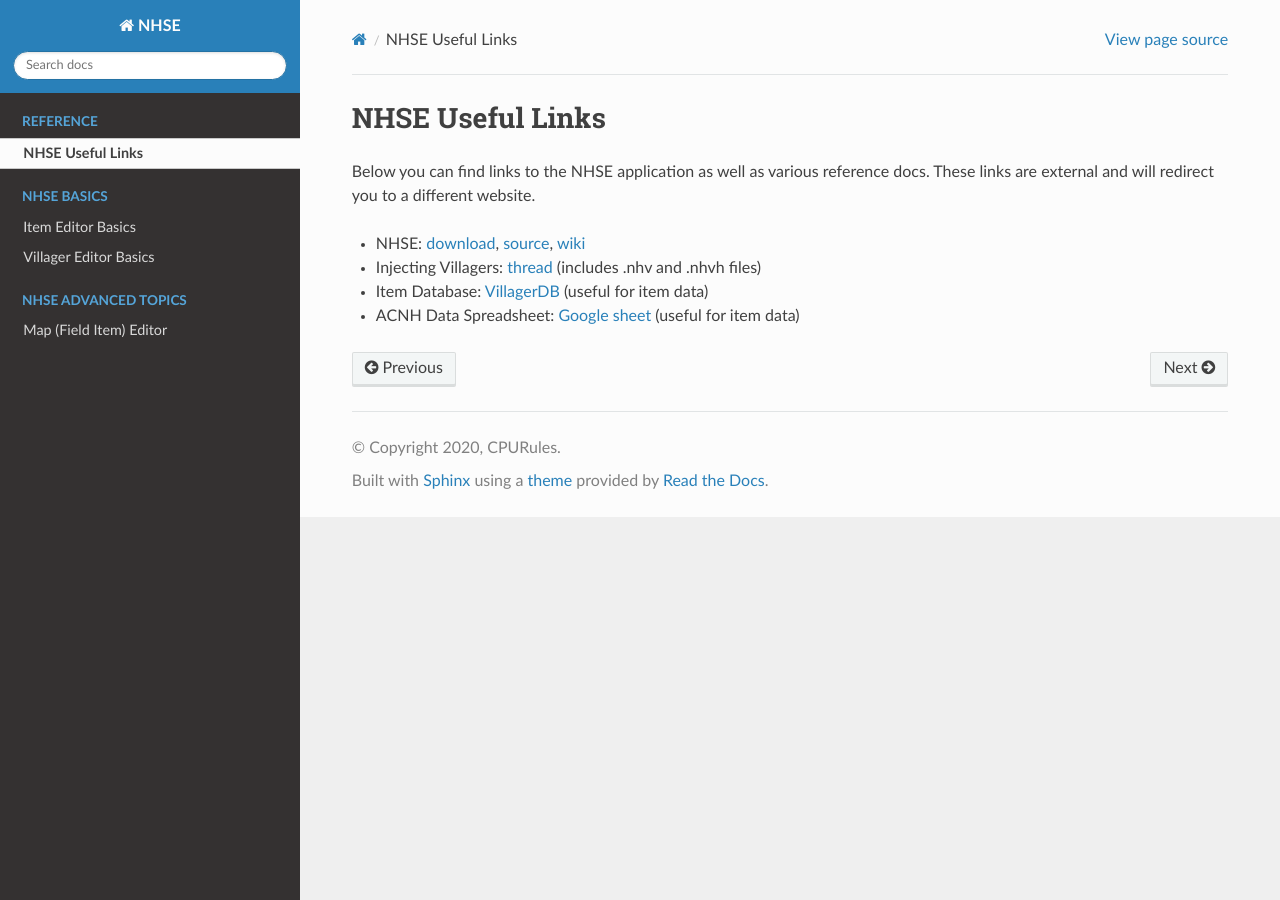
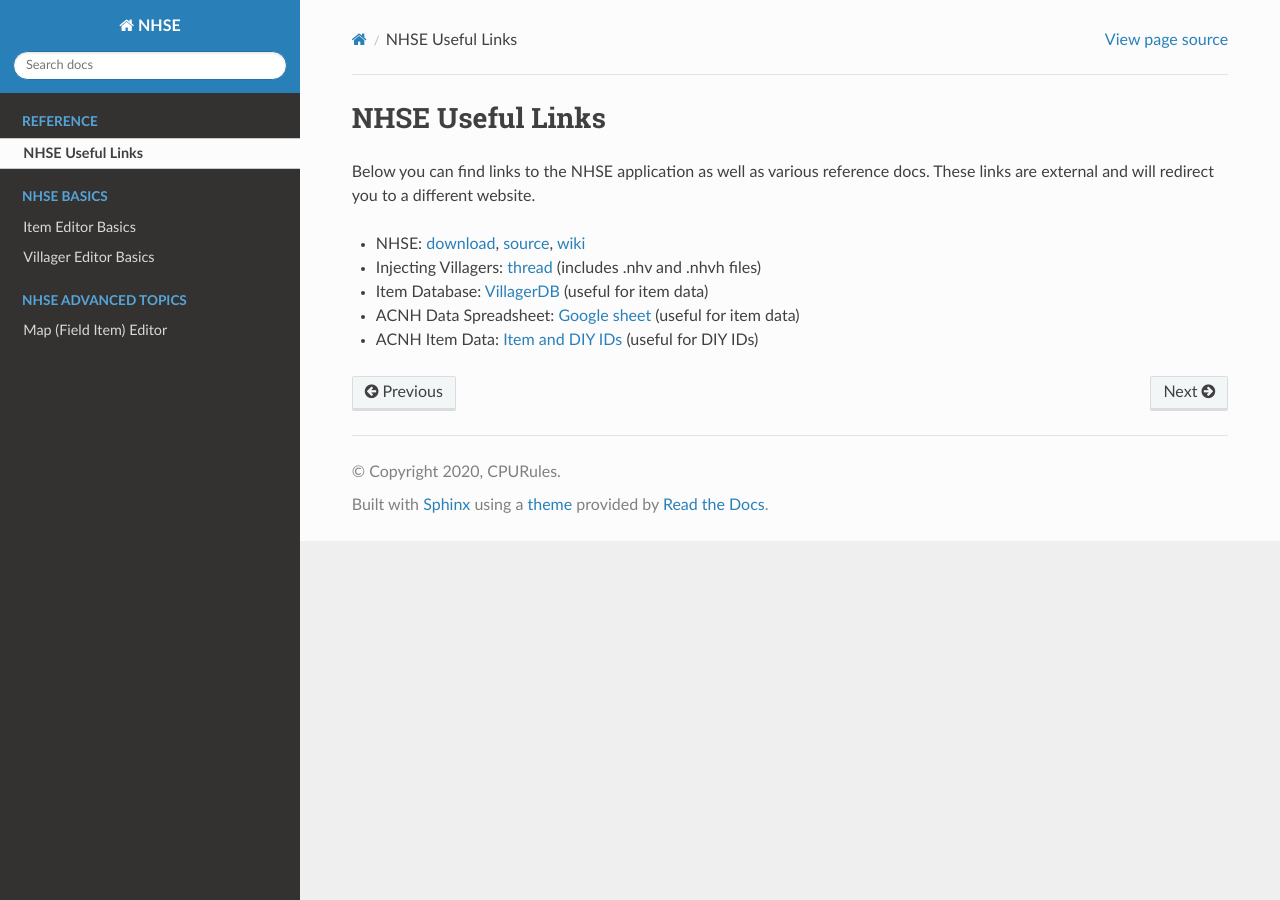
Before and after one commit to cpurules/rtdocs-nhse, a Sphinx documentation site: the page built from docs/links.rst, in a window 1280 px wide. Built offline with Sphinx 7.4.7 and the Read the Docs theme 2.0.0, drawn with Linux system fonts in a browser that asks for light colours.

Commit message:
Add link to item data sheet for DIY IDs

```diff
--- a/docs/links.rst
+++ b/docs/links.rst
@@ -10,3 +10,4 @@
 * Injecting Villagers:  `thread <https://gbatemp.net/threads/tutorial-on-how-to-use-the-nhse-house-editor-for-perfect-villager-injection.563202/>`_ (includes .nhv and .nhvh files)
 * Item Database:  `VillagerDB <https://villagerdb.com/>`_ (useful for item data)
 * ACNH Data Spreadsheet:  `Google sheet <https://docs.google.com/spreadsheets/d/13d_LAJPlxMa_DubPTuirkIV4DERBMXbrWQsmSh8ReK4/edit>`_  (useful for item data)
+* ACNH Item Data: `Item and DIY IDs <https://mpql.net/tools/acnh/codes/item-list/>`_ (useful for DIY IDs)
```
